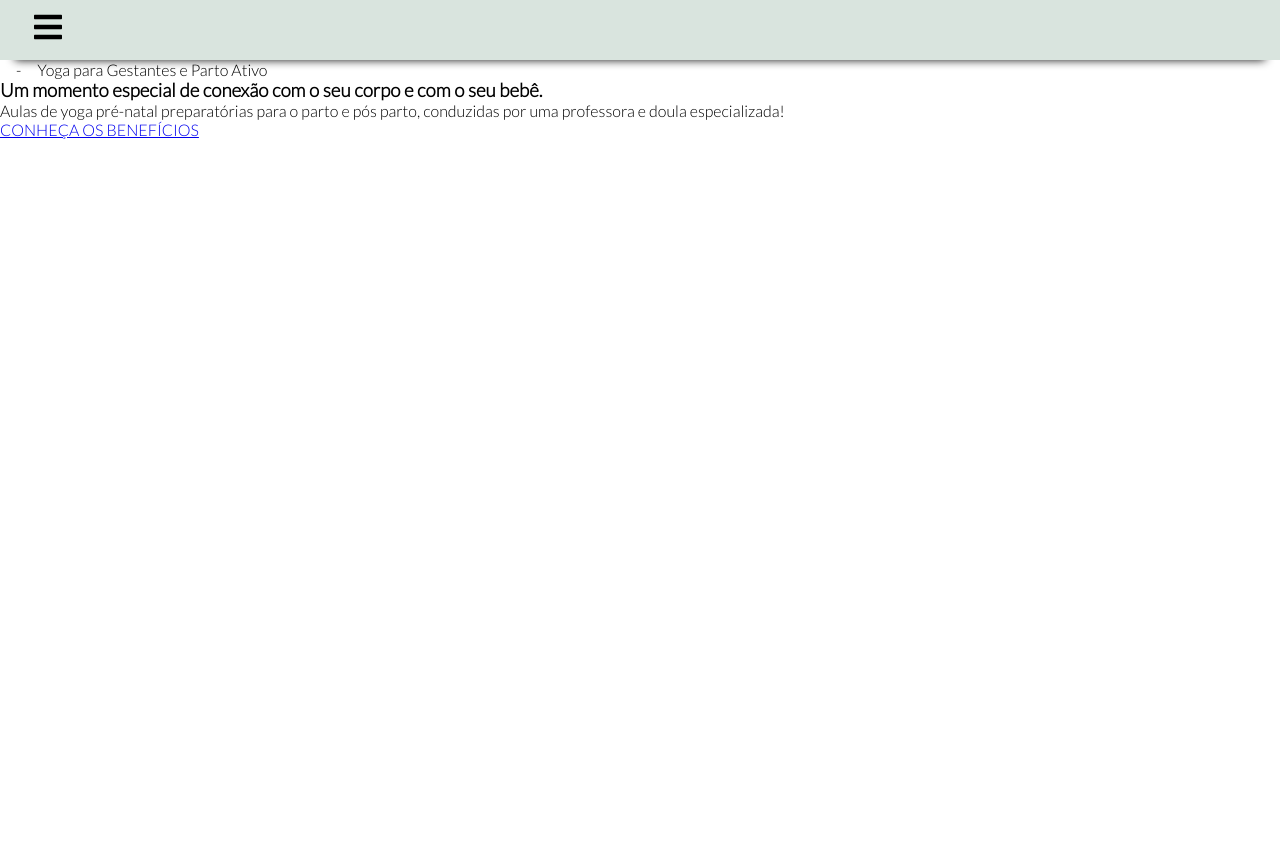
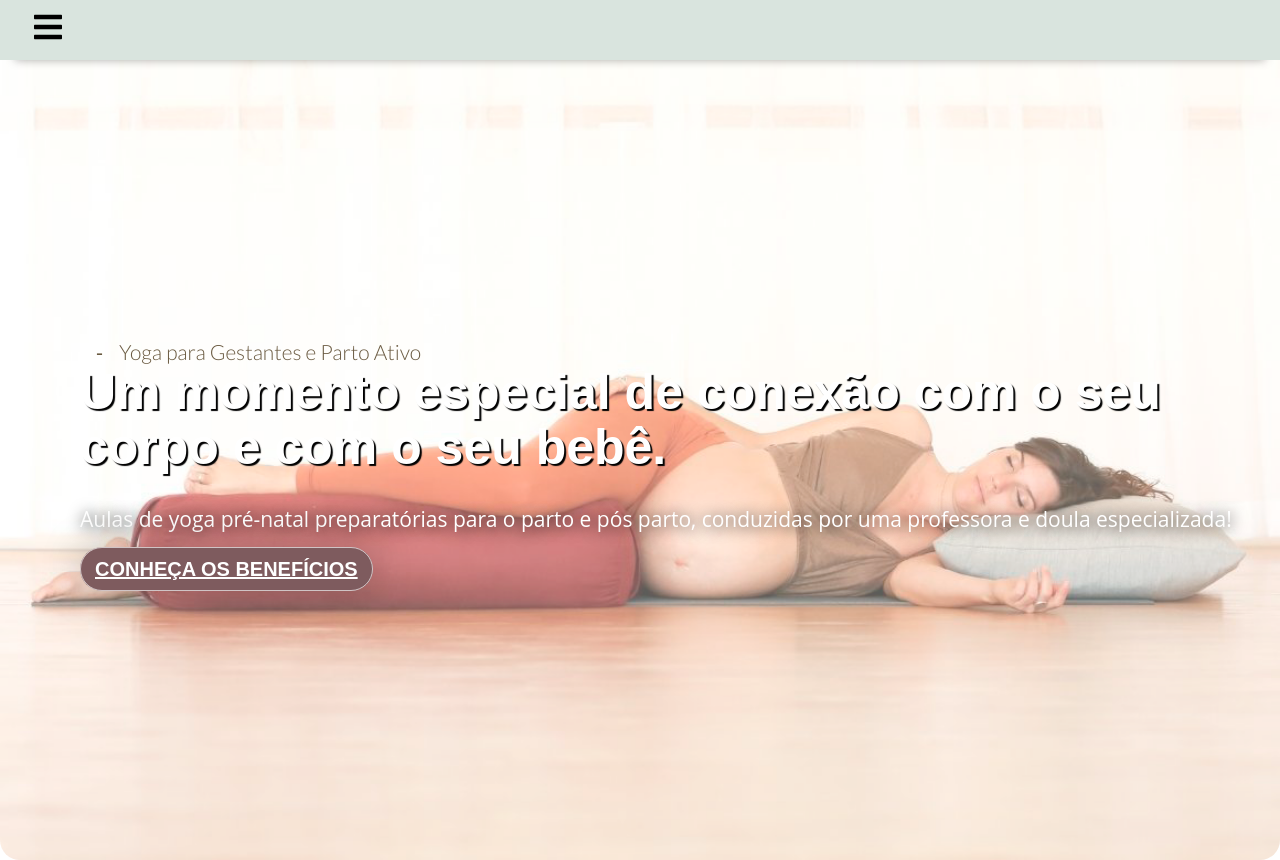
Before and after one commit to Programmerarantes/react-website-yoga, a React (Create React App) app: page / in a window 1280 px wide. Before the commit the page ends 800 px from the top, so only its background shows below. Built offline with nearby package versions, Linux system fonts and the light colour scheme.

Commit message:
fixing position

```diff
--- a/src/components/Navbar.css
+++ b/src/components/Navbar.css
@@ -67,7 +67,7 @@
   display: flex;
   justify-content: flex-start;
   align-items: center;
-  position: absolute;
+
 }
 
 span {
--- /dev/null
+++ b/src/pages/Home.css
@@ -0,0 +1,88 @@
+.container-one {
+    background: url(images/yoga1.png);
+    background-repeat: no-repeat;
+    background-size: cover;
+    background-attachment: fixed;
+    border-bottom-left-radius: 20px;
+    border-bottom-right-radius: 20px;
+    height: 100vh;
+    display: flex;
+    align-items: center;
+    justify-content: flex-start;
+    padding-left: 70px;
+}
+@media (max-width: 767px) {
+    .container-one {
+        background-image: url(images/yoga1.png);
+        background-position: 62% 43px;
+        background-size: cover;
+    }
+}
+@media (max-width: 576px) {
+    .container-one {
+        background-image: url(images/yoga11.png);
+    }
+}
+.box-container-one {
+    padding: 10px;
+    width: 100%;
+    flex-wrap: wrap;
+    align-content: flex-start;
+}
+
+
+.separator {
+    color: #6A5A41;
+    font-family: "Poppins", Sans-serif;
+    font-size: 21px;
+    font-weight: 400;
+}
+.text-one {
+    margin: 0% 50% 0% 0%;
+    padding: 0px 0px 10px 0px;
+    width: 100%;
+}
+.text-one > h3 {
+    margin-bottom: 30px;
+    color: #FFFFFF;
+    font-family: "Poppins", Sans-serif;
+    font-size: 50px;
+    font-weight: 700;
+    line-height: 1.1em;
+    text-shadow: 2px 2px 1px #000000;
+}
+@media screen and (max-width: 767px) {
+    .text-one > h3 {
+        margin-bottom: 20px;
+        font-size: 30px;
+        line-height: 1.3em;
+    }
+}
+.text-one > p {
+    color: #FFFFFF;
+    font-family: "Open Sans", Sans-serif;
+    font-size: 21px;
+    font-weight: 500;
+    text-shadow: 1px 1px 15px rgba(0, 0, 0, 0.99);
+    margin-bottom: 15px;
+}
+
+.btn-one {
+    color: #FFFFFF;
+    font-family: "Barlow", Sans-serif;
+    font-size: 20px;
+    font-weight: 600;
+    background-color: #7e5b5e;
+    border-style: solid;
+    border-width: 1px;
+    border-color: #FFFFFFA3;
+    border-radius: 50px;
+    box-shadow: 0px 0px 40px 0px rgba(0, 0, 0, 0.25);
+    padding: 10px 14px;
+}
+
+@media screen and (max-width: 385px) {
+    .btn-one {
+        font-size: 12px;
+    }
+}
--- a/src/pages/Home.js
+++ b/src/pages/Home.js
@@ -1,21 +1,22 @@
 import React from 'react'
+import './Home.css'
 
 function Home() {
   return (
     <div className='home'>
-       <section id="container-one" class="container-one">
-            <div class="box-container-one">
-                <div class="intro">
-                    <span class="separator">-
-                        <span class="legend">Yoga para Gestantes e Parto Ativo</span>
+       <section id="container-one" className="container-one">
+            <div className="box-container-one">
+                <div className="intro">
+                    <span className="separator">-
+                        <span className="legend">Yoga para Gestantes e Parto Ativo</span>
                     </span>
-                    <div class="text-one">
+                    <div className="text-one">
                         <h3>Um momento especial de conexão com o seu corpo e com o seu bebê.</h3>
                         <p>Aulas de yoga pré-natal preparatórias para o parto e pós parto, conduzidas por uma professora e doula especializada!</p>
                     </div>
                 </div>
-                <div class="btn-container">
-                    <a class="btn-one" href="#container-four">CONHEÇA OS BENEFÍCIOS</a>
+                <div className="btn-container">
+                    <a className="btn-one" href="./">CONHEÇA OS BENEFÍCIOS</a>
                 </div>
             </div>
         </section>
```
Also changed, not shown: src/pages/images/yoga11.png (added).
